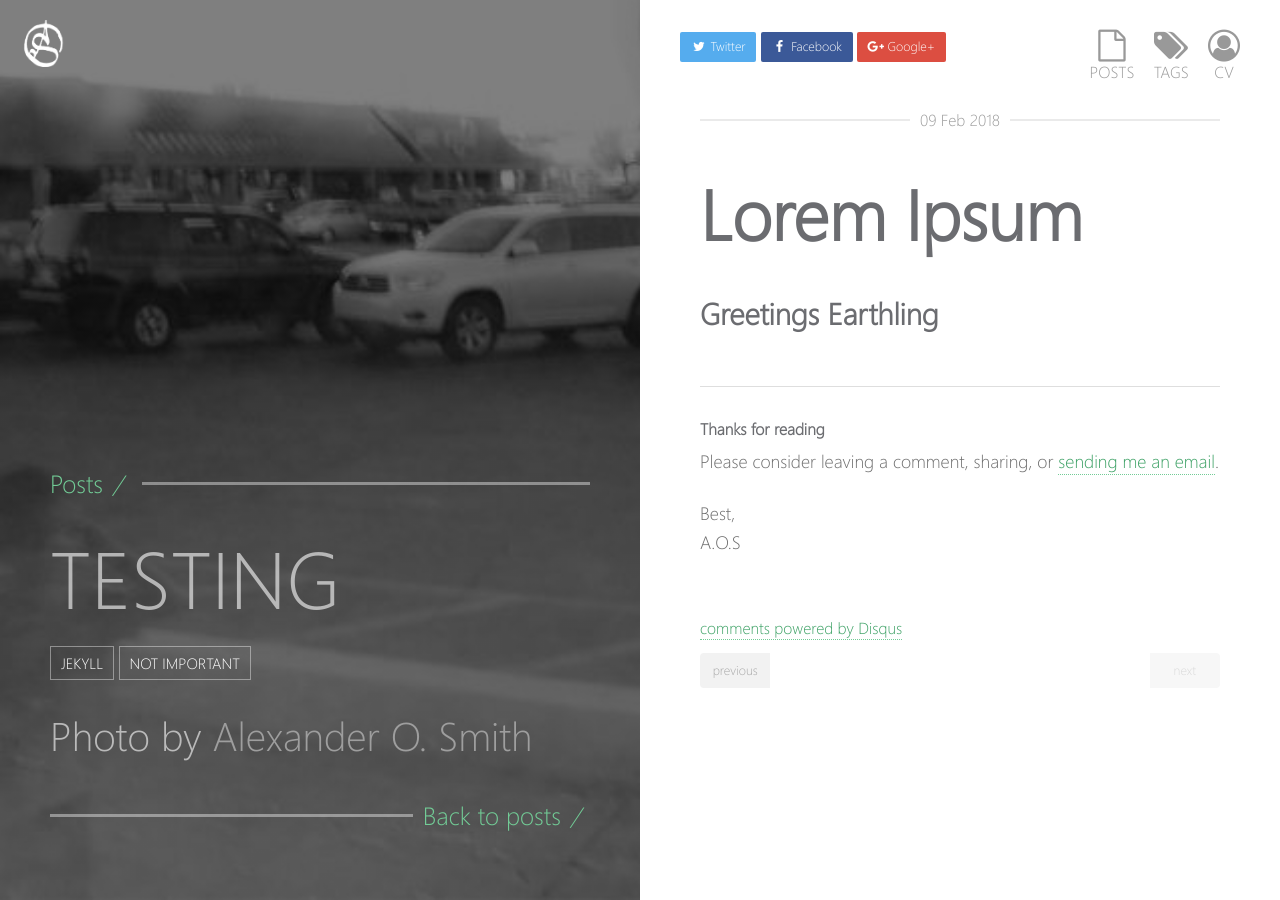
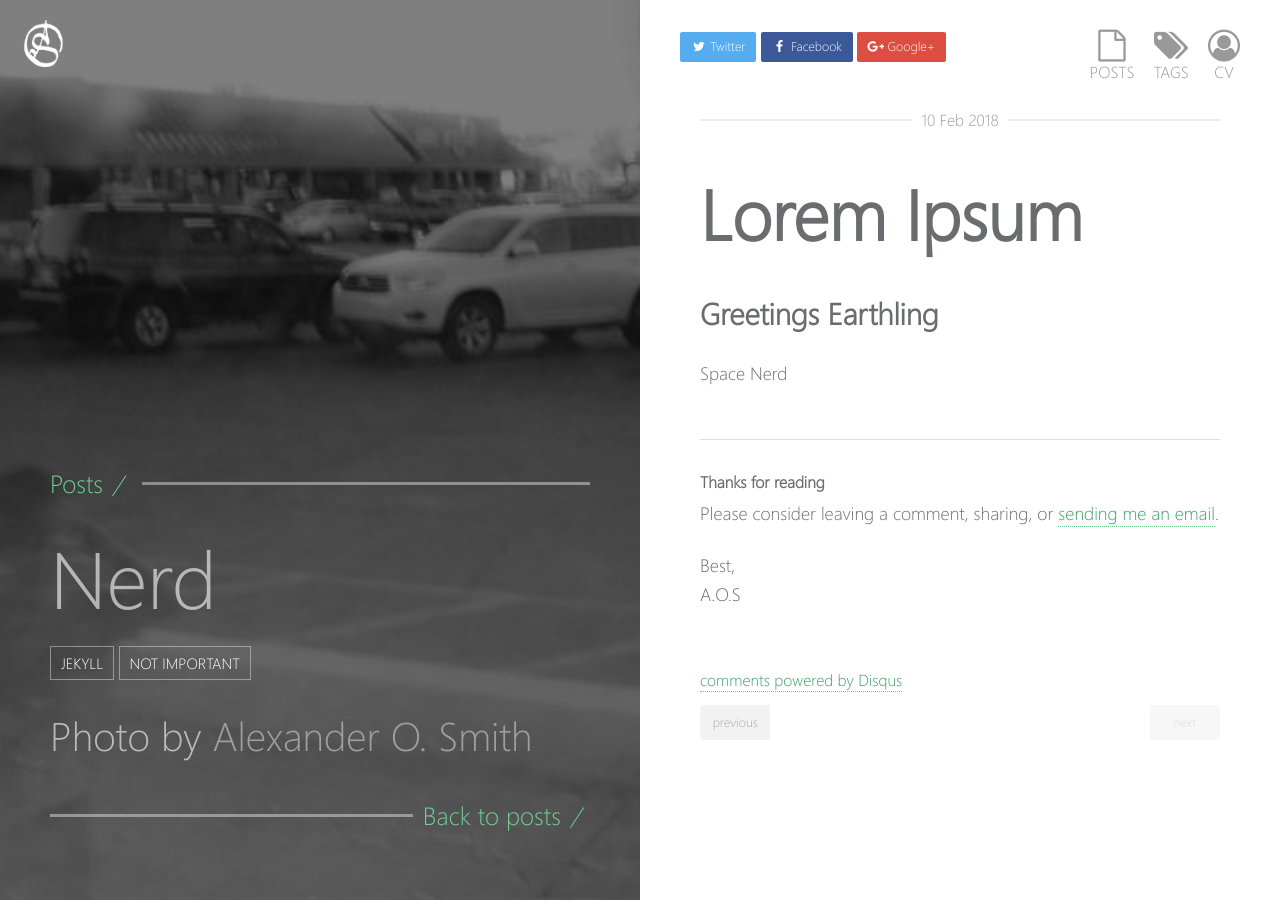
Before and after one commit to alexanderosmith/alexanderosmith-1.0, a Jekyll site: the page built from _posts/2018-02-10-nerd.md, in a window 1280 px wide. Built offline with Jekyll 4.4.1, drawn with Linux system fonts in a browser that asks for light colours; comment, search, counter and statistics services are not loaded.

Commit message:
blogging

```diff
--- a/_posts/2018-02-09-test.md
+++ b/_posts/2018-02-10-nerd.md
@@ -1,8 +1,8 @@
 ---
 layout: post
-title:  "TESTING"
-excerpt: "test."
-date:   2018-02-09 06:00:00 +0000
+title:  "Nerd"
+excerpt: "Nerd Alert."
+date:   2018-02-10 03:00:00 +0000
 image: "images/theplayground2.jpg"
 imageattribution: "Alexander O. Smith"
 imageattributionlink: https://aos11409.github.io/AboutAlexander/
@@ -13,3 +13,4 @@ tags:
 
 # Lorem Ipsum
 ## Greetings Earthling
+Space Nerd
```
